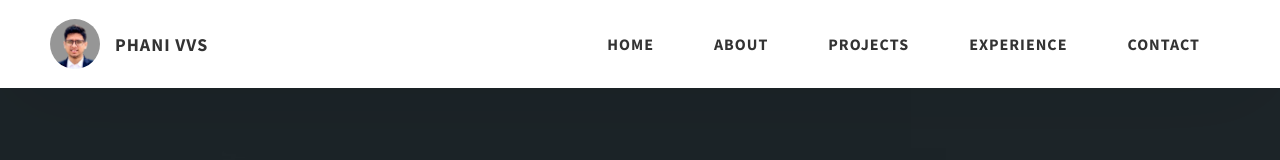
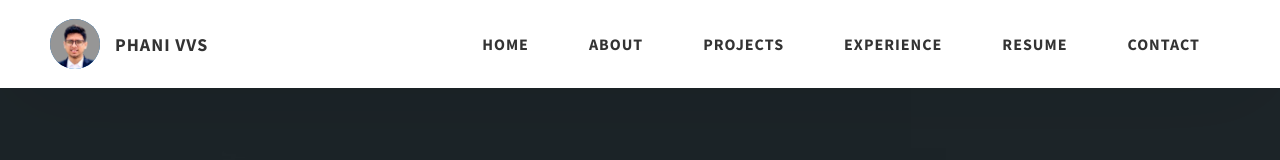
Before and after one commit to SeshaPhaniVV/vvsphani.com, a website: page index.html in a window 1280 px wide. Shown: the top 160 px of the page. Drawn offline with Linux system fonts and the light colour scheme.

Commit message:
Added Resume

```diff
--- a/index.html
+++ b/index.html
@@ -15,7 +15,6 @@
     <meta name="theme-color" content="#ffffff">
     <link rel="stylesheet" href="css/style.css" />
     <link rel="stylesheet" href="css/index.css" />
-
     <link rel="preconnect" href="https://fonts.googleapis.com" />
     <link rel="preconnect" href="https://fonts.gstatic.com" crossorigin />
     <link
@@ -52,6 +51,10 @@
 
             <li class="header__link-wrapper">
               <a href="./index.html#experience" class="header__link"> Experience </a>
+            </li>
+
+            <li class="header__link-wrapper">
+              <a href="./assets/Venkata Sesha Phani_Vakicherla_resume.pdf" target="_blank" class="header__link"> Resume </a>
             </li>
 
             <li class="header__link-wrapper">
```
Also changed, not shown: 1 other file.
